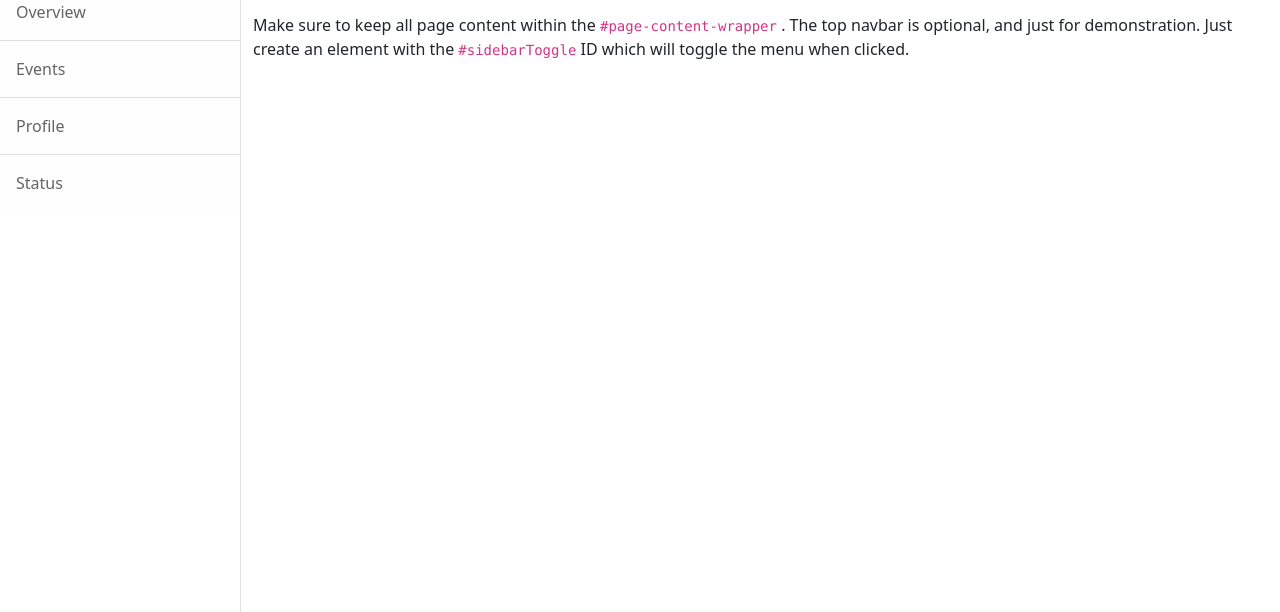
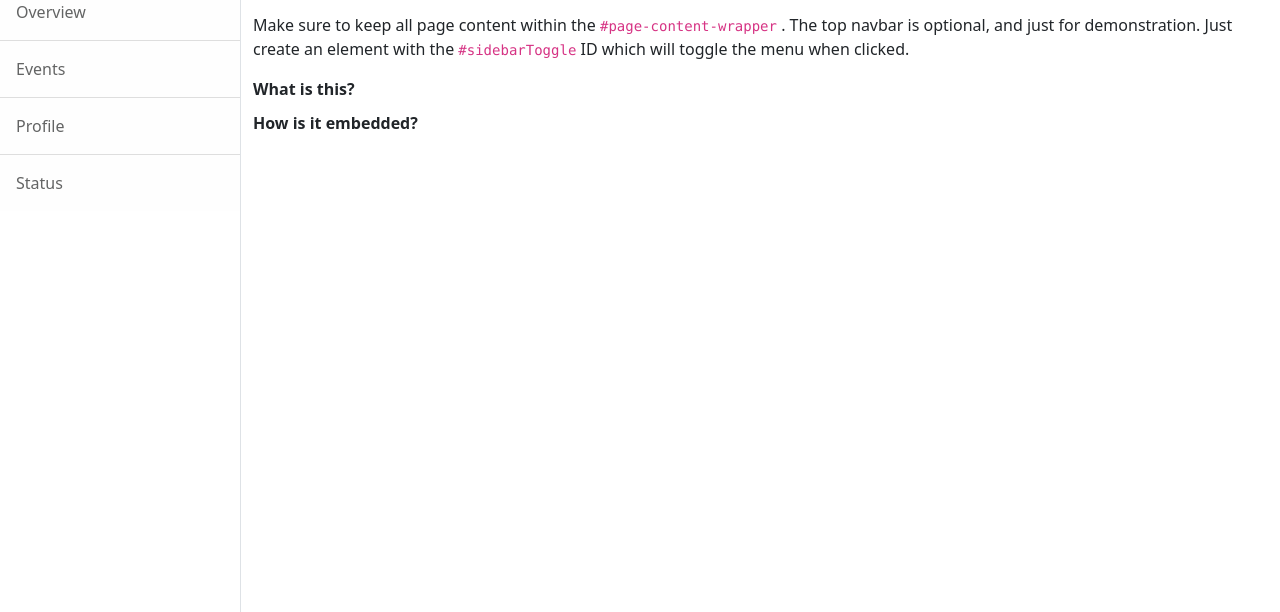
Before and after one commit to ericcaptures/ericcaptures.github.io, a website: page index.html in a window 1280 px wide. Shown: the part 188-800 px from the top of the page. Drawn offline with nearby package versions, Linux system fonts and the light colour scheme; files that its build step writes are made by us from their sources.

```diff
--- /dev/null
+++ b/components/faq.js
@@ -0,0 +1,31 @@
+// Simple FAQ component for embedding
+// Usage: <div data-component="faq" data-questions='[{"q":"Question?","a":"Answer."}]'></div>
+
+document.addEventListener('DOMContentLoaded', () => {
+  const containers = document.querySelectorAll('[data-component="faq"]');
+  containers.forEach(container => {
+    const data = container.getAttribute('data-questions');
+    if (!data) return;
+    let items;
+    try {
+      items = JSON.parse(data);
+    } catch (err) {
+      console.error('Invalid JSON for FAQ component', err);
+      return;
+    }
+    items.forEach(item => {
+      const question = document.createElement('div');
+      question.className = 'faq-question';
+      question.textContent = item.q;
+      const answer = document.createElement('div');
+      answer.className = 'faq-answer';
+      answer.textContent = item.a;
+      answer.style.display = 'none';
+      question.addEventListener('click', () => {
+        answer.style.display = answer.style.display === 'none' ? 'block' : 'none';
+      });
+      container.appendChild(question);
+      container.appendChild(answer);
+    });
+  });
+});
--- a/index.html
+++ b/index.html
@@ -10,6 +10,7 @@
         <link rel="icon" type="image/x-icon" href="assets/favicon.ico" />
         <!-- Core theme CSS (includes Bootstrap)-->
         <link href="css/styles.css" rel="stylesheet" />
+        <link href="style.css" rel="stylesheet" />
     </head>
     <body>
         <div class="d-flex" id="wrapper">
@@ -60,6 +61,7 @@
                         <code>#sidebarToggle</code>
                         ID which will toggle the menu when clicked.
                     </p>
+                    <div data-component="faq" data-questions='[ {"q":"What is this?", "a":"This is a modular FAQ component."}, {"q":"How is it embedded?", "a":"By including the script and markup."} ]'></div>
                 </div>
             </div>
         </div>
@@ -67,5 +69,6 @@
         <script src="https://cdn.jsdelivr.net/npm/bootstrap@5.2.3/dist/js/bootstrap.bundle.min.js"></script>
         <!-- Core theme JS-->
         <script src="js/scripts.js"></script>
+        <script src="components/faq.js"></script>
     </body>
 </html>
--- a/style.css
+++ b/style.css
@@ -0,0 +1,10 @@
+.faq-question {
+  cursor: pointer;
+  font-weight: bold;
+  margin-top: 10px;
+}
+
+.faq-answer {
+  margin-left: 15px;
+  margin-bottom: 10px;
+}
```
Also changed, not shown: package.json (added, +10 -0 lines).
